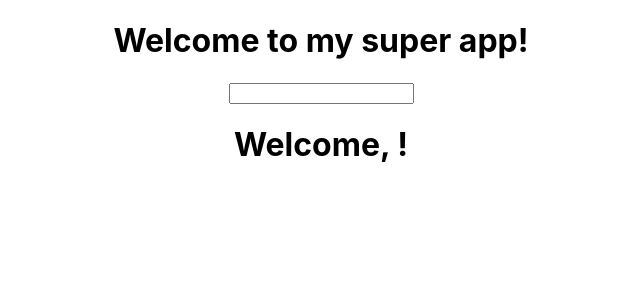
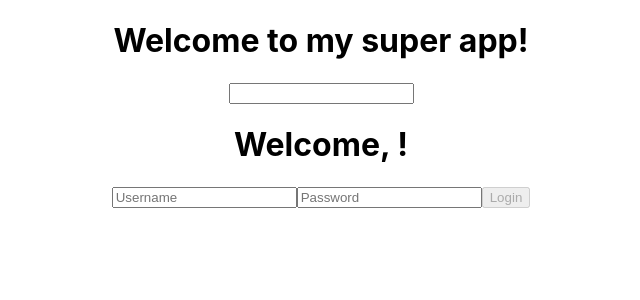
Before and after one commit to AlbertoNeira/react-exercises, a React (Create React App) app in the folder my-app/: page / in a window 1280 px wide. Shown: the top 300 px of the page, without its empty margins (319-959 px from the left). Built offline with nearby package versions, Linux system fonts and the light colour scheme.

Commit message:
Forms - Add "login" `button`

```diff
--- a/my-app/src/App.js
+++ b/my-app/src/App.js
@@ -2,14 +2,23 @@
 import './App.css';
 
 import InteractiveWelcome from './components/InteractiveWelcome';
+import Login from './components/Login';
 
 function App() {
+
+  const handleLogin = (credentials) => {
+    // Perform login logic using the credentials
+    console.log('Logging in with:', credentials);
+  }
+
+
   return (
     <div className="App">
 
       <div>
       <h1>Welcome to my super app!</h1>
       <InteractiveWelcome/>
+      <Login onLogin={handleLogin}/>
     </div>
 
     </div>
--- /dev/null
+++ b/my-app/src/components/Login.js
@@ -0,0 +1,34 @@
+import React, { useState } from 'react';
+
+const Login = ({ onLogin }) => {
+  const [username, setUsername] = useState('');
+  const [password, setPassword] = useState('');
+  const isButtonDisabled = username === '' || password === '';
+
+  const handleLogin = () => {
+    // Call the onLogin function with the current state
+    onLogin({ username, password });
+  };
+
+  return (
+    <div>
+      <input
+        type="text"
+        placeholder="Username"
+        value={username}
+        onChange={(e) => setUsername(e.target.value)}
+      />
+      <input
+        type="password"
+        placeholder="Password"
+        value={password}
+        onChange={(e) => setPassword(e.target.value)}
+      />
+      <button disabled={isButtonDisabled} onClick={handleLogin}>
+        Login
+      </button>
+    </div>
+  );
+};
+
+export default Login;
```
